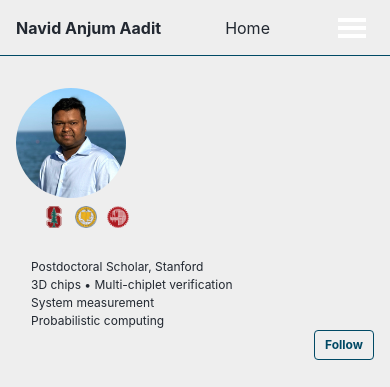
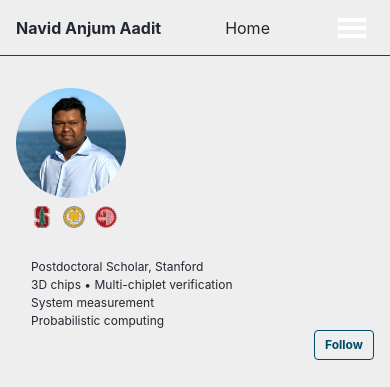
Before and after one commit to navidaadit/navidaadit.github.io, a Jekyll site: the page built from _pages/about.md, in a window 390 px wide. Shown: the top 387 px of the page. Built offline with Jekyll 4.4.1, drawn with Linux system fonts in a browser that asks for light colours.

Commit message:
Update _custom.scss

```diff
--- a/_sass/_custom.scss
+++ b/_sass/_custom.scss
@@ -36,7 +36,7 @@
 .page::after { content: ""; display: block; clear: both; }
 
 /* ===========================================================
-   AUTHOR SIDEBAR FIXES (Left Aligned & Fixed Icons)
+   AUTHOR SIDEBAR FIXES (Desktop Centered / Mobile Left)
    =========================================================== */
 
 /* 1. Avatar Image - LEFT ALIGNED */
@@ -62,15 +62,16 @@
   margin-left: 0 !important;
 }
 
-/* 3. Affiliation Logos - CENTERED UNDER AVATAR */
-.sidebar .affil-logos{
+/* 3. Affiliation Logos - HYBRID ALIGNMENT */
+/* DESKTOP DEFAULT: Center logos strictly under the 150px avatar */
+.sidebar .affil-logos {
   display: flex !important;
-  width: 150px !important;        /* Match the Desktop Avatar width exactly */
-  justify-content: center !important; /* Center logos within the 150px box */
+  width: 150px !important;        /* Matches Desktop Avatar width */
+  justify-content: center !important; /* Center logos inside that 150px box */
   align-items: center !important;
   gap: 10px !important;
   line-height: 1 !important;
-  margin: 8px 0 12px 0 !important; /* 0 left margin keeps box on the left */
+  margin: 8px 0 12px 0 !important;
   padding: 0 !important;
   flex-wrap: nowrap !important;
 }
@@ -83,23 +84,21 @@
 }
 
 /* 4. FIX FOR TEXT BREAKING NEW LINE AFTER ICON */
-/* This forces the icon and text to sit in a flexible row */
 .sidebar .author__urls li,
 .sidebar .author__location {
     display: flex !important;
-    align-items: flex-start !important; /* Aligns top of icon with text */
+    align-items: flex-start !important;
     flex-wrap: nowrap !important;
     text-align: left !important;
     margin-bottom: 6px !important;
 }
 
-/* Ensure the icon has space and doesn't sit on top of text */
 .sidebar .author__urls i,
 .sidebar .author__location i {
-    margin-right: 10px !important; /* Space between icon and text */
-    min-width: 18px; /* Prevents icon from squishing */
+    margin-right: 10px !important;
+    min-width: 18px;
     text-align: center;
-    margin-top: 4px; /* Optical adjustment to align with text line-height */
+    margin-top: 4px;
 }
 
 /* 5. General Links Left-Aligned */
@@ -109,14 +108,19 @@
   width: 100%;
 }
 
-/* Phone adjustments */
+/* ===========================================================
+   PHONE ADJUSTMENTS (Reverting Mobile to "Before")
+   =========================================================== */
 @media (max-width: 640px){
   .author__avatar img { width: 110px; height: 110px; }
 
-  /* Update logos width to match smaller avatar */
-  .sidebar .affil-logos { width: 110px !important; }
+  /* REVERTING MOBILE LOGOS TO LEFT ALIGNED (Like before) */
+  /* This fixes the "shift" issue by removing the fixed width centering */
+  .sidebar .affil-logos {
+      width: 100% !important;
+      justify-content: flex-start !important; /* Strictly left aligned */
+  }
 
-  /* FORCE Left align on mobile too */
   .author__content, .author__bio {
       display: block;
       margin-top: 8px;
```
